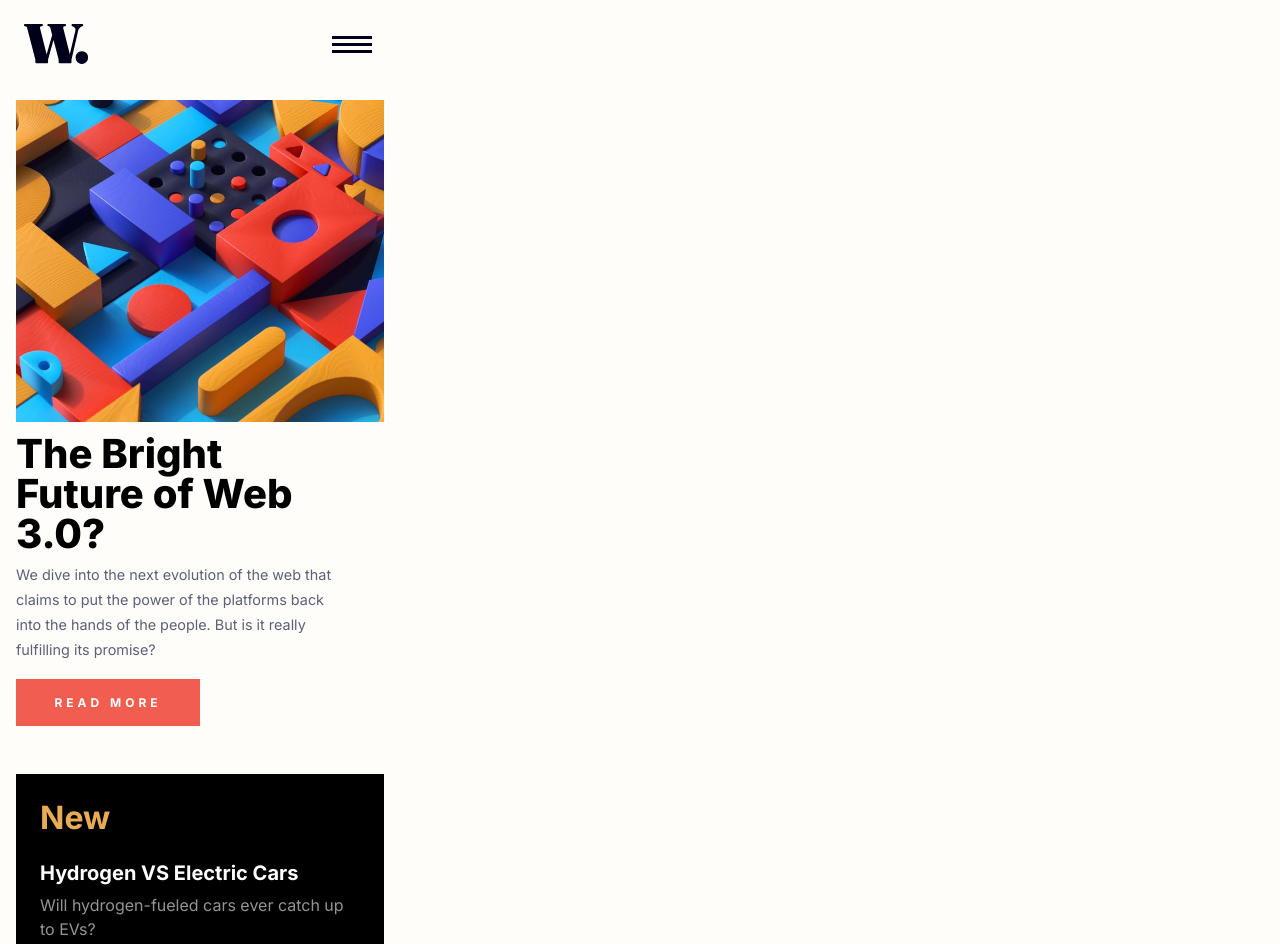
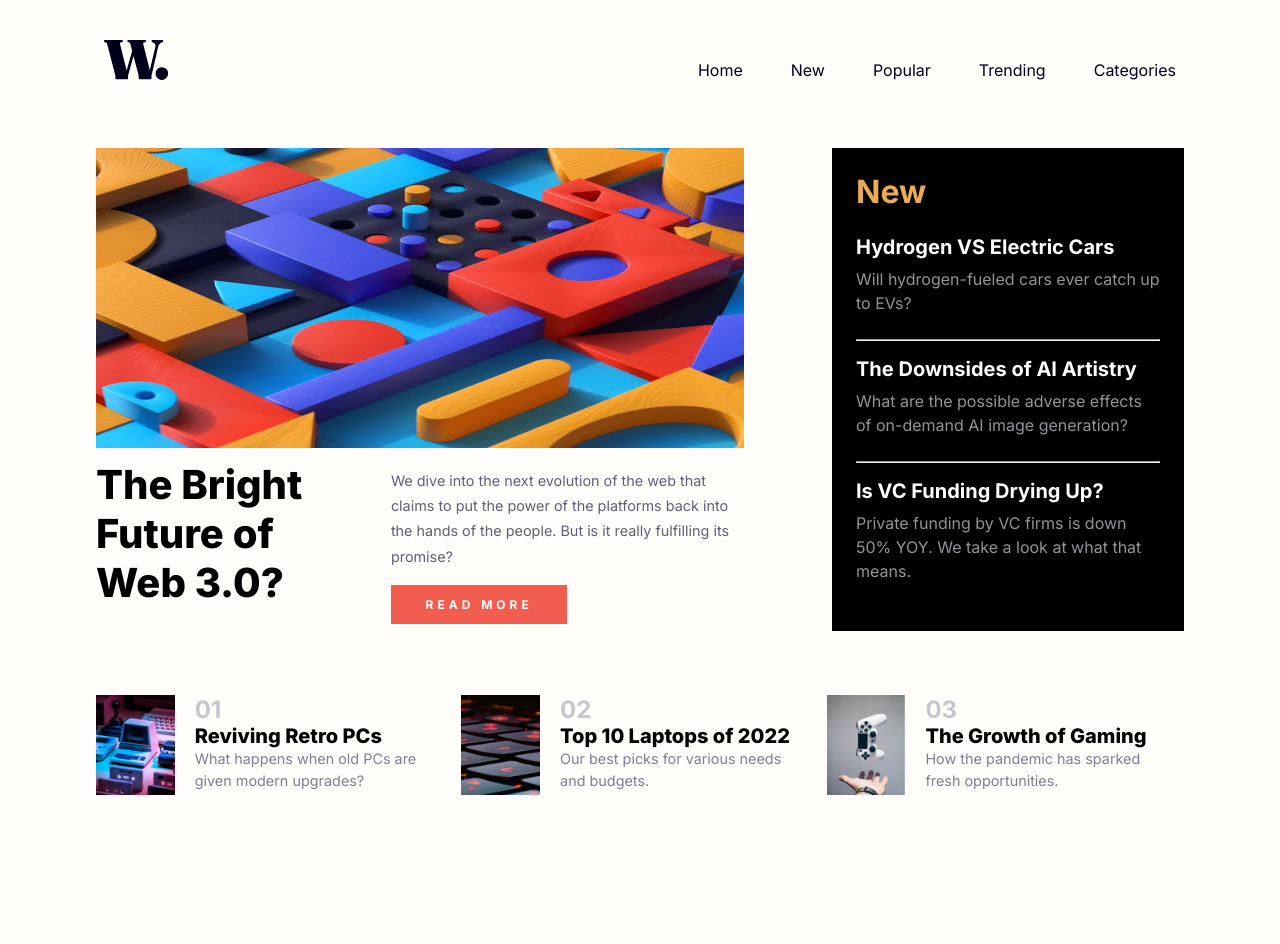
Before and after one commit to MaruthiKo/social-news-main, a plain HTML site: page index.html in a window 1280 px wide. Shown: the top 944 px of the page. Drawn offline with Linux system fonts and the light colour scheme.

Commit message:
Completed
Completed the desktop design also and the project is now ready to be submitted and hosted

```diff
--- a/index.html
+++ b/index.html
@@ -12,8 +12,8 @@
 </head>
 <body>
   <main class="container">
-        <!-- NAVBAR -->
-    <nav class="navbar flex">
+    <!-- NAVBAR -->
+    <nav class="navbar">
       <div class="logo"><img src="./assets/images/logo.svg" alt=""></div>
       <ul class="nav">
         <li> <a class="nav-item" href="#">Home</a></li>
@@ -30,10 +30,14 @@
     <!-- HERO -->
     <section class="hero section-gap">
       <img class="hero-img" src="./assets/images/image-web-3-mobile.jpg" alt="hero-img">
+    <div class="hero-desc">
       <h1>The Bright Future of Web 3.0?</h1>
+      <div>
       <p class="hero-text">We dive into the next evolution of the web that claims to put the power of the platforms back into the hands of the people.
         But is it really fulfilling its promise?</p>
       <a href="#" class="read-more"><p>READ MORE</p></a>
+      </div>
+    </div>
     </section>
     <!-- NEW -->
     <section class="new section-gap">
--- a/styles.css
+++ b/styles.css
@@ -56,58 +56,14 @@ ul li{
 /* NAVBAR */
 .navbar{
     padding: 0.5rem 0.5rem 2rem 0.5rem;
+    display: flex;
     justify-content: space-between;
     align-content: center;
-}
 
-/* HAMBURGER for mobile only */
-.nav-item {
-    display: block;
-    margin: 1rem 1.5rem;
-    color: var(--very-dark-blue);
-}
-
-.nav-item:hover {
-    color: var(--soft-red);
-    transition: color 0.1s;
-
-}
-
-.hamburger{
-    z-index: 100;
-    top: 2.25rem;
-    right: 1rem;
-    padding: 4px;
-    background: var(--off-white);
-    cursor: pointer;
-    border: none;
-}
-
-.close-icon {
-    display: none;
-}
-
-.nav {
-    position: fixed;
-    transform: translateX(100%);
-    transition: transform 0.5s;
-    top: 0;
-    left: 0;
-    right: 0;
-    bottom: 0;
-    z-index: 99;
-    background: white;
-    padding-top: 7rem;
-}
-
-.showMenu {
-    transform: translateX(25%);
 }
 
 
 /* HERO */
-
-
 .hero-img{
     width: 100%;
 }
@@ -221,3 +177,137 @@ h1{
 /* FOOTER */
 .attribution { font-size: 11px; text-align: center; }
 .attribution a { color: var(--soft-red); }
+
+
+/* MEDIA QUERIES for desktop */
+
+@media (min-width:450px) {
+    button{
+        display: none;
+    }
+    .container{
+        width: 90%;
+        display: grid;
+        grid-template-rows: 100px 1fr 200px;
+        grid-template-columns: repeat(3,1fr);
+        grid-template-areas: "nav nav nav"
+        "hero hero news"
+        "blogs blogs blogs";
+        gap: 1rem;
+        margin: 0 auto;
+        padding: 2rem;
+    }
+    /* NAVBAR */
+    .navbar{
+        grid-area: nav;
+    }
+    .nav-item {
+        color: var(--very-dark-blue);
+    }
+
+    .nav-item:hover {
+        color: var(--soft-red);
+        transition: color 0.1s;
+
+    }
+    .nav{
+        display: flex;
+        gap: 3rem;
+        justify-content: center;
+        align-items: center;
+    }
+    /* HERO */
+    .hero{
+        grid-area: hero;
+        width: 90%;
+    }
+
+    .hero-img{
+        height: 300px;
+        width: 100%;
+
+    }
+    h1{
+        width: 100%;
+        line-height: normal;
+    }
+    .hero-desc{
+        display: flex;
+        gap: 5rem;
+    }
+    .hero-text{
+        width: 100%;
+        margin-top: 1rem;
+        font-size: 0.9rem;
+    }
+
+    .read-more{
+        padding: 0.75rem;
+    }
+
+
+    /* NEW */
+    .new{
+        grid-area: news;
+    }
+    /* BLOGS */
+    .blogs{
+        grid-area: blogs;
+        display: flex;
+        gap: 0.5rem;
+        margin-bottom:0;
+        padding-bottom: 0;
+    }
+    .blog{
+        width: 100%;
+    }
+    footer{
+        display: none;
+    }
+}
+
+@media (max-width: 425px){
+    /* HAMBURGER for mobile only */
+.nav-item {
+    display: block;
+    margin: 1rem 1.5rem;
+    color: var(--very-dark-blue);
+}
+
+.nav-item:hover {
+    color: var(--soft-red);
+    transition: color 0.1s;
+
+}
+
+.hamburger{
+    z-index: 100;
+    top: 2.25rem;
+    right: 1rem;
+    padding: 4px;
+    background: var(--off-white);
+    cursor: pointer;
+    border: none;
+}
+
+.close-icon {
+    display: none;
+}
+
+.nav {
+    position: fixed;
+    transform: translateX(100%);
+    transition: transform 0.5s;
+    top: 0;
+    left: 0;
+    right: 0;
+    bottom: 0;
+    z-index: 99;
+    background: white;
+    padding-top: 7rem;
+}
+
+.showMenu {
+    transform: translateX(25%);
+}
+}
```
Also changed, not shown: index.js (+29 -0 lines).
